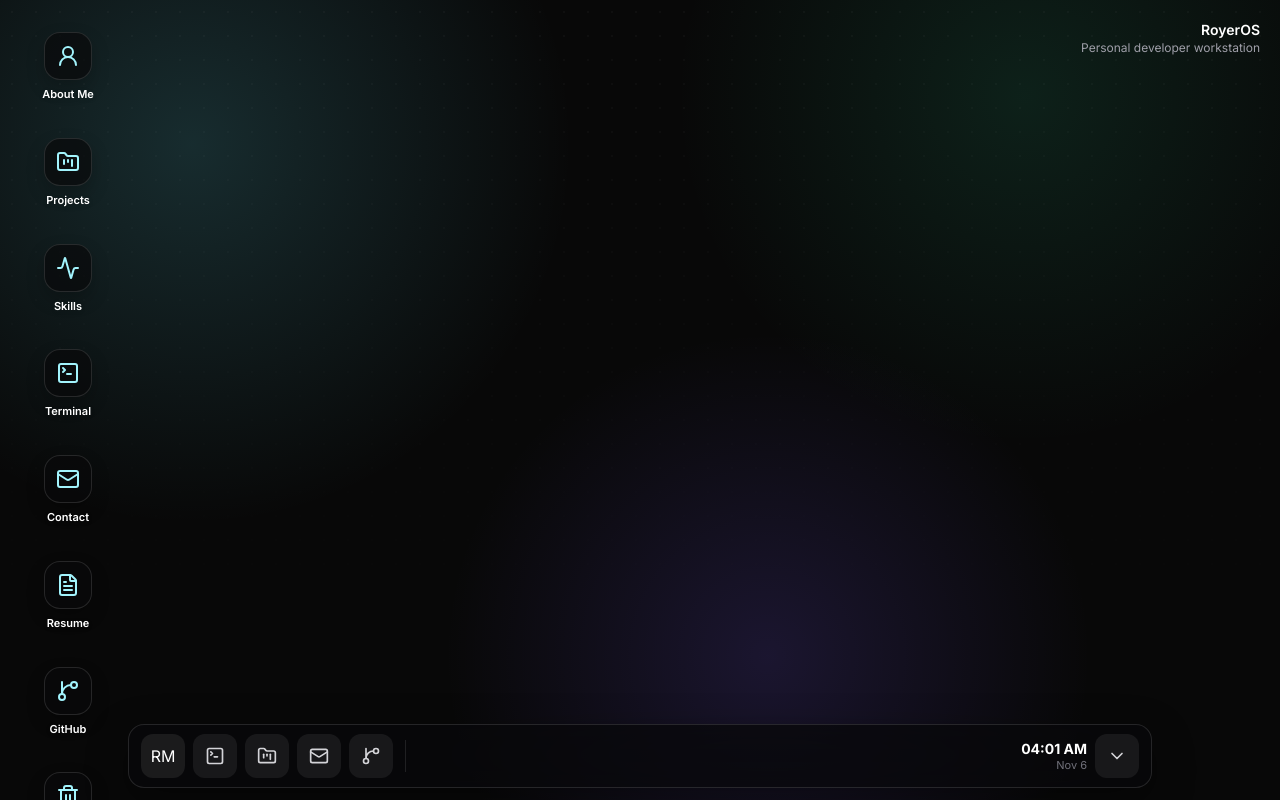
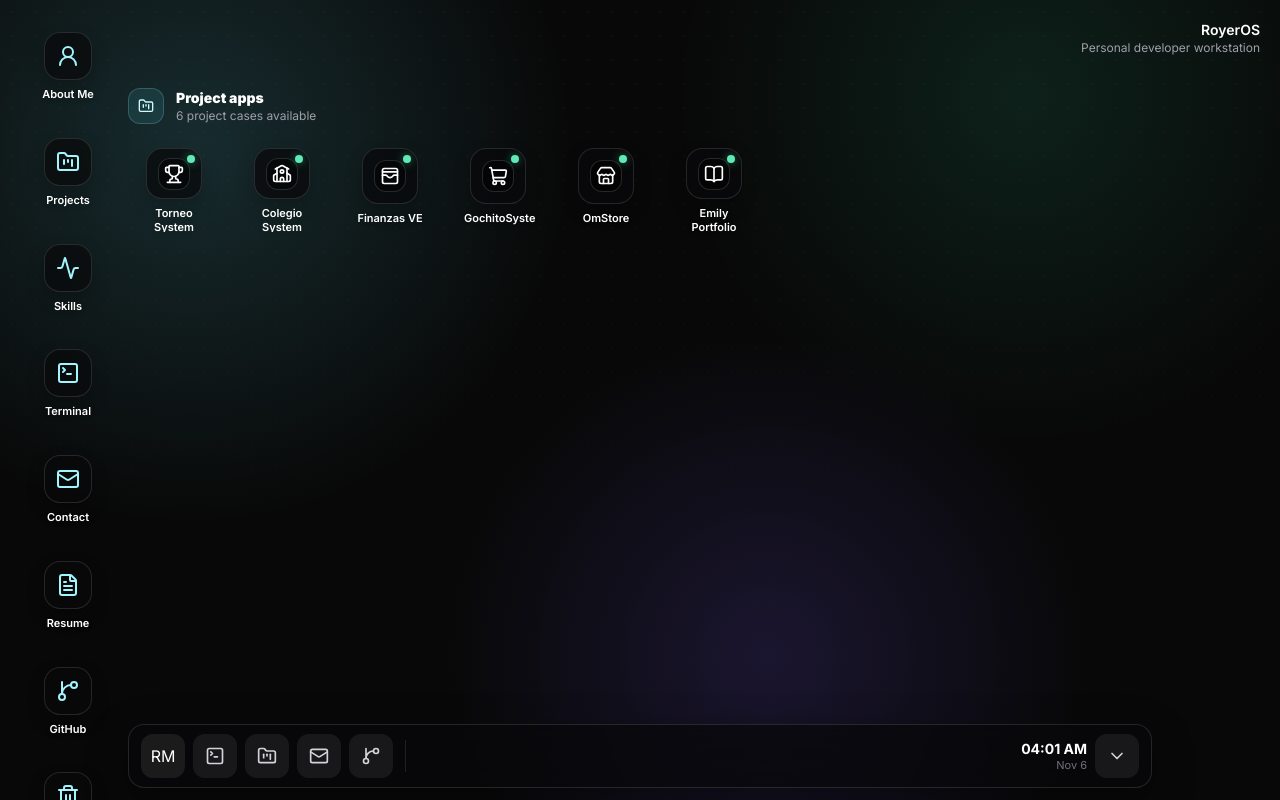
Before and after one commit to RoyerMerchan/portfolio, a React (Vite) app: page / in a window 1280 px wide. Built offline with nearby package versions, Linux system fonts and the light colour scheme.

Commit message:
feat: add project icons and enhance project management features in RoyerOS

```diff
--- a/src/components/royeros/RoyerOS.tsx
+++ b/src/components/royeros/RoyerOS.tsx
@@ -49,6 +49,41 @@ const categories: { id: 'all' | ProjectCategory; label: string }[] = [
   { id: 'experiment', label: 'Experiments' },
 ]
 
+const projectIcons: Record<string, string> = {
+  sportapp: 'Trophy',
+  'torneo-system': 'Trophy',
+  'colegio-system': 'School',
+  'finanzas-ve': 'WalletCards',
+  'gochito-system': 'ShoppingCart',
+  omstore: 'Store',
+  'emily-portfolio': 'BookOpen',
+  'invsystem-pro': 'Boxes',
+  'restaurant-system': 'UtensilsCrossed',
+  spotibad: 'Music2',
+  'canvas-game': 'Gamepad2',
+  knotchange: 'MessageCircle',
+  'portfolio-experiments': 'Monitor',
+}
+
+const installedProjectIds = new Set([
+  'torneo-system',
+  'colegio-system',
+  'finanzas-ve',
+  'gochito-system',
+  'omstore',
+  'emily-portfolio',
+])
+
+const installedProjects = projects.filter((project) => installedProjectIds.has(project.id))
+
+function getProjectIconName(projectId: string) {
+  return projectIcons[projectId] ?? 'FolderOpen'
+}
+
+function getProjectCover(project: ProjectCase) {
+  return project.screenshots[0]?.src
+}
+
 function useClock() {
   const [now, setNow] = useState(() => new Date())
 
@@ -229,11 +264,16 @@ export default function RoyerOS() {
       }}
     >
       {isMobile ? (
-        <MobileHome openApp={openApp} openExternal={openExternal} />
+        <MobileHome
+          openApp={openApp}
+          openProject={openProject}
+          openExternal={openExternal}
+        />
       ) : (
         <DesktopLayer
           refreshPulse={refreshPulse}
           openApp={openApp}
+          openProject={openProject}
           openExternal={openExternal}
         />
       )}
@@ -369,9 +409,11 @@ function ShutdownScreen({ onRestart }: { onRestart: () => void }) {
 
 function MobileHome({
   openApp,
+  openProject,
   openExternal,
 }: {
   openApp: (appId: AppId) => void
+  openProject: (projectId: string) => void
   openExternal: (url: string) => void
 }) {
   const now = useClock()
@@ -445,6 +487,24 @@ function MobileHome({
                   {shortcut.label}
                 </span>
               </button>
+            ))}
+          </div>
+        </section>
+
+        <section className="mt-9" aria-label="Project applications">
+          <div className="mb-4 flex items-center justify-between">
+            <h2 className="text-sm font-black tracking-normal text-white">Project apps</h2>
+            <span className="rounded-full border border-white/10 px-2.5 py-1 text-[11px] font-bold text-zinc-300">
+              {installedProjects.length}
+            </span>
+          </div>
+          <div className="grid grid-cols-4 gap-x-3 gap-y-6">
+            {installedProjects.map((project) => (
+              <MobileProjectIcon
+                key={project.id}
+                project={project}
+                onOpen={() => openProject(project.id)}
+              />
             ))}
           </div>
         </section>
@@ -501,10 +561,12 @@ function MobileDockButton({
 function DesktopLayer({
   refreshPulse,
   openApp,
+  openProject,
   openExternal,
 }: {
   refreshPulse: boolean
   openApp: (appId: AppId) => void
+  openProject: (projectId: string) => void
   openExternal: (url: string) => void
 }) {
   return (
@@ -514,10 +576,11 @@ function DesktopLayer({
         <p className="text-xs text-zinc-400">Personal developer workstation</p>
       </div>
       <motion.div
-        className="grid w-fit grid-cols-3 gap-x-3 gap-y-4 sm:grid-cols-1 sm:gap-y-5"
+        className="absolute inset-0"
         animate={refreshPulse ? { scale: [1, 0.97, 1], opacity: [1, 0.72, 1] } : undefined}
         transition={{ duration: 0.36, ease: 'easeOut' }}
       >
+        <div className="absolute left-4 top-5 grid w-fit grid-cols-3 gap-x-3 gap-y-4 sm:left-6 sm:top-6 sm:grid-cols-1 sm:gap-y-5">
           {shortcuts.map((shortcut) => (
             <DesktopIcon
               key={shortcut.id}
@@ -532,6 +595,28 @@ function DesktopLayer({
               }}
             />
           ))}
+        </div>
+
+        <section className="absolute bottom-24 left-4 right-4 top-[19rem] sm:left-32 sm:right-6 sm:top-[5.5rem]">
+          <div className="mb-4 flex items-center gap-3 text-white">
+            <span className="grid size-9 place-items-center rounded-xl border border-cyan-200/20 bg-cyan-300/10 text-cyan-100">
+              <Icon name="FolderKanban" className="size-4" />
+            </span>
+            <div className="min-w-0">
+              <p className="text-sm font-black tracking-normal">Project apps</p>
+              <p className="text-xs text-zinc-400">{installedProjects.length} project cases available</p>
+            </div>
+          </div>
+          <div className="grid max-h-full grid-cols-[repeat(auto-fill,minmax(92px,92px))] content-start gap-x-4 gap-y-5 overflow-hidden pb-2">
+            {installedProjects.map((project) => (
+              <DesktopProjectIcon
+                key={project.id}
+                project={project}
+                onOpen={() => openProject(project.id)}
+              />
+            ))}
+          </div>
+        </section>
       </motion.div>
     </div>
   )
@@ -561,6 +646,84 @@ function DesktopIcon({
       </span>
       <span className="max-w-full rounded-md px-1 text-[11px] font-semibold leading-tight text-white drop-shadow">
         {label}
+      </span>
+    </button>
+  )
+}
+
+function DesktopProjectIcon({
+  project,
+  onOpen,
+}: {
+  project: ProjectCase
+  onOpen: () => void
+}) {
+  const cover = getProjectCover(project)
+
+  return (
+    <button
+      type="button"
+      onClick={(event) => {
+        event.stopPropagation()
+        onOpen()
+      }}
+      className="group flex h-[100px] w-[92px] flex-col items-center gap-2 rounded-xl p-2 text-center outline-none transition hover:bg-white/10 focus-visible:bg-white/12 focus-visible:ring-2 focus-visible:ring-cyan-300/60"
+      title={`Open ${project.name}`}
+    >
+      <span className="relative grid size-14 place-items-center overflow-hidden rounded-2xl border border-white/12 bg-zinc-950/74 text-cyan-100 shadow-[0_8px_18px_rgba(0,0,0,0.22)] transition group-hover:-translate-y-0.5 group-hover:border-cyan-200/45">
+        {cover && (
+          <img
+            src={cover}
+            alt=""
+            className="absolute inset-0 h-full w-full object-cover opacity-70 transition duration-300 group-hover:scale-105 group-hover:opacity-90"
+            loading="lazy"
+          />
+        )}
+        <span className="relative grid size-8 place-items-center rounded-xl border border-white/14 bg-black/45 text-white backdrop-blur-sm">
+          <ProjectIcon projectId={project.id} />
+        </span>
+        <span className="absolute right-1.5 top-1.5 size-2 rounded-full bg-emerald-300 shadow-[0_0_8px_rgba(52,211,153,0.55)]" />
+      </span>
+      <span className="line-clamp-2 max-w-full rounded-md px-1 text-[11px] font-semibold leading-tight text-white drop-shadow">
+        {project.name}
+      </span>
+    </button>
+  )
+}
+
+function MobileProjectIcon({
+  project,
+  onOpen,
+}: {
+  project: ProjectCase
+  onOpen: () => void
+}) {
+  const cover = getProjectCover(project)
+
+  return (
+    <button
+      type="button"
+      onClick={(event) => {
+        event.stopPropagation()
+        onOpen()
+      }}
+      className="group flex min-w-0 flex-col items-center gap-2 text-center outline-none active:scale-95"
+    >
+      <span className="relative grid size-14 place-items-center overflow-hidden rounded-2xl border border-white/12 bg-zinc-950/78 text-cyan-100 shadow-[0_6px_8px_rgba(0,0,0,0.28)]">
+        {cover && (
+          <img
+            src={cover}
+            alt=""
+            className="absolute inset-0 h-full w-full object-cover opacity-75"
+            loading="lazy"
+          />
+        )}
+        <span className="relative grid size-8 place-items-center rounded-xl border border-white/12 bg-black/45 text-white backdrop-blur-sm">
+          <ProjectIcon projectId={project.id} />
+        </span>
+      </span>
+      <span className="line-clamp-2 w-full text-[11px] font-semibold leading-tight text-white">
+        {project.name}
       </span>
     </button>
   )
@@ -912,22 +1075,7 @@ function ProjectsApp({ openProject }: { openProject: (projectId: string) => void
 }
 
 function ProjectIcon({ projectId }: { projectId: string }) {
-  const projectIcons: Record<string, string> = {
-    'torneo-system': 'Trophy',
-    'colegio-system': 'School',
-    'finanzas-ve': 'WalletCards',
-    'gochito-system': 'ShoppingCart',
-    omstore: 'Store',
-    'emily-portfolio': 'BookOpen',
-    'invsystem-pro': 'Boxes',
-    'restaurant-system': 'UtensilsCrossed',
-    spotibad: 'Music2',
-    'canvas-game': 'Gamepad2',
-    knotchange: 'MessageCircle',
-    'portfolio-experiments': 'Monitor',
-  }
-
-  return <Icon name={projectIcons[projectId] ?? 'FolderOpen'} className="size-5" />
+  return <Icon name={getProjectIconName(projectId)} className="size-5" />
 }
 
 function ProjectCaseApp({
@@ -1058,10 +1206,11 @@ function ProjectPreview({ project }: { project: ProjectCase }) {
     spotibad: ['Spotify API', 'JWT auth', 'Playlists'],
   }
   const stats = projectStats[project.id] ?? ['Responsive UI', 'Typed flow', 'Clean modules']
-
-  return (
-    <div className="rounded-2xl border border-white/10 bg-zinc-950/70 p-4">
-      <div className="mb-4 flex items-center justify-between border-b border-white/10 pb-3">
+  const preview = project.screenshots[0]
+
+  return (
+    <div className="overflow-hidden rounded-2xl border border-white/10 bg-zinc-950/72">
+      <div className="flex items-center justify-between border-b border-white/10 px-4 py-3">
         <div className="flex items-center gap-2">
           <span className="size-3 rounded-full bg-red-400" />
           <span className="size-3 rounded-full bg-amber-300" />
@@ -1069,15 +1218,38 @@ function ProjectPreview({ project }: { project: ProjectCase }) {
         </div>
         <p className="font-mono text-[11px] text-zinc-500">{project.folderName}</p>
       </div>
+
+      {preview ? (
+        <figure className="relative aspect-video overflow-hidden border-b border-white/10 bg-black">
+          <img
+            src={preview.src}
+            alt={preview.title}
+            className="h-full w-full object-cover"
+            loading="lazy"
+          />
+          <figcaption className="absolute inset-x-0 bottom-0 bg-gradient-to-t from-black/82 to-transparent px-4 pb-3 pt-10">
+            <p className="text-sm font-black tracking-normal text-white">{preview.title}</p>
+            <p className="mt-1 line-clamp-2 text-xs leading-5 text-zinc-300">{preview.caption}</p>
+          </figcaption>
+        </figure>
+      ) : (
+        <div className="grid aspect-video place-items-center border-b border-white/10 bg-cyan-300/6">
+          <div className="grid size-20 place-items-center rounded-2xl border border-cyan-200/20 bg-cyan-300/10 text-cyan-100">
+            <Icon name={getProjectIconName(project.id)} className="size-9" />
+          </div>
+        </div>
+      )}
+
+      <div className="p-4">
         <div className="grid gap-3 sm:grid-cols-3">
           {stats.map((stat) => (
-          <div key={stat} className="rounded-xl border border-white/10 bg-white/[0.045] p-3">
+            <div key={stat} className="border-t border-white/10 pt-3">
               <p className="text-[11px] font-bold text-cyan-200">MODULE</p>
               <p className="mt-2 text-sm font-semibold">{stat}</p>
             </div>
           ))}
         </div>
-      <div className="mt-4 space-y-2">
+        <div className="mt-5 space-y-2">
           {project.features.slice(0, 4).map((feature, index) => (
             <div key={feature} className="flex items-center gap-3">
               <span className="grid size-6 place-items-center rounded-lg bg-cyan-300/10 font-mono text-[11px] text-cyan-100">
@@ -1091,6 +1263,7 @@ function ProjectPreview({ project }: { project: ProjectCase }) {
               </div>
             </div>
           ))}
+        </div>
       </div>
     </div>
   )
```
Lines whose indentation alone changed are shown as unchanged.
